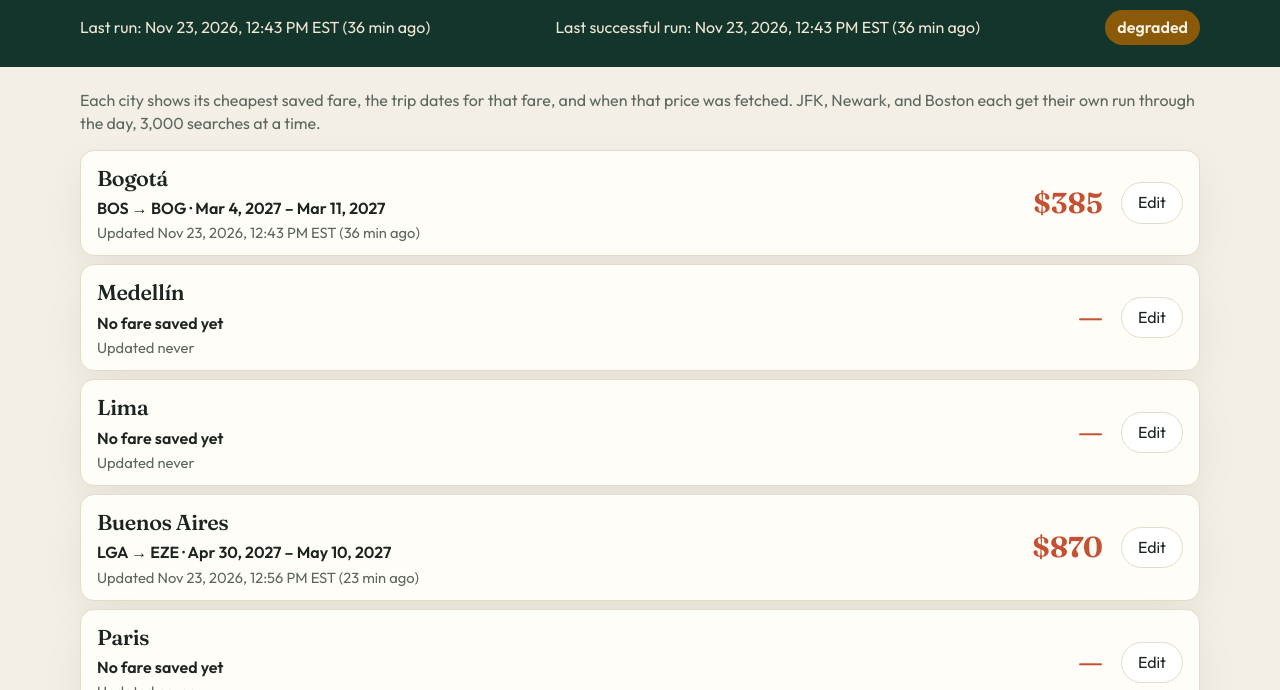
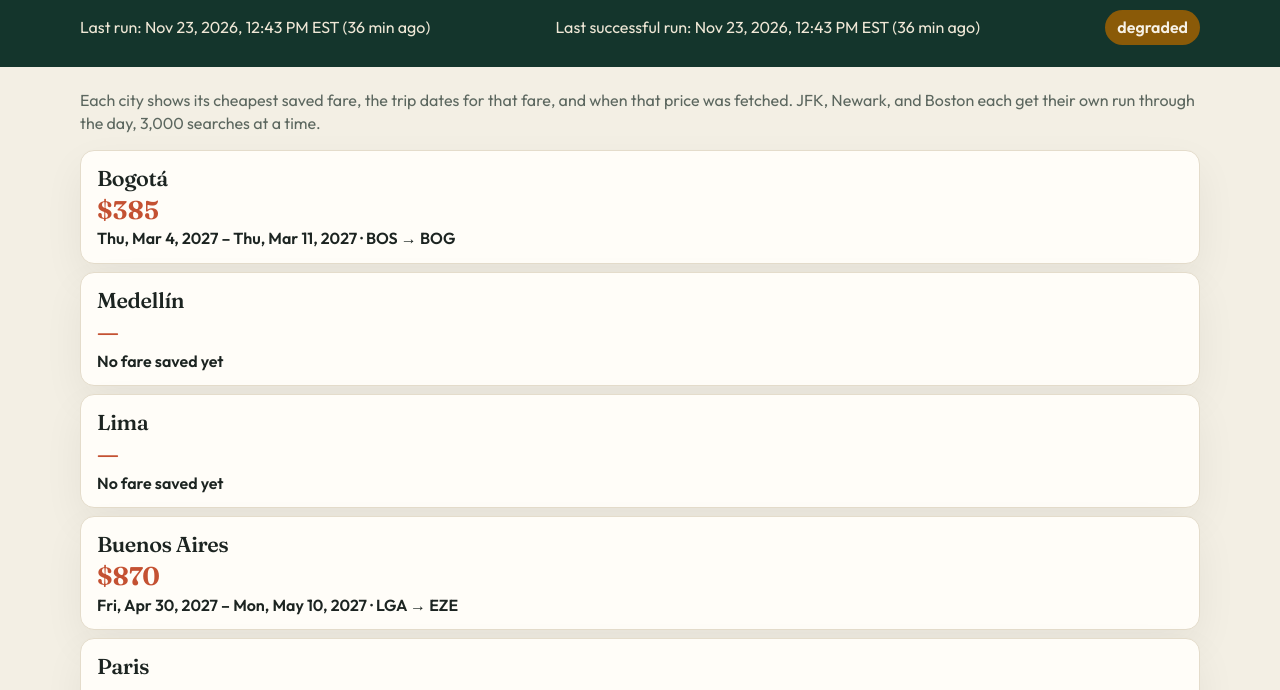
Before and after one commit to simonrisman/flightpricer, a plain HTML site: page site/index.html in a window 1280 px wide. Shown: the part 110-800 px from the top of the page. Drawn offline with Linux system fonts and the light colour scheme.

Commit message:
Collapse each route to its cheapest fare until it is opened.
Publish the site on push so GitHub Pages updates without waiting for a scrape.

Co-authored-by: Cursor <cursoragent@cursor.com>

```diff
--- a/site/app.js
+++ b/site/app.js
@@ -1015,10 +1015,13 @@ function renderRoute(route) {
   const open = !!state.open[route.id];
   const card = el("article", { class: "route" + (route.active === false ? " paused" : ""), id: "route-" + route.id });
   const dates = fare
-    ? fare.origin + " → " + fare.dest + " · " + prettyDate(fare.depart) + (fare["return"] ? " – " + prettyDate(fare["return"]) : "")
+    ? tripWhen(fare) + " · " + fare.origin + " → " + fare.dest
     : "No fare saved yet";
-  const updated = fare ? "Updated " + formatWhen(fare.fetched_at) : "Updated never";
-  const toggle = el("button", { type: "button", class: "edit-toggle", "aria-expanded": open ? "true" : "false" }, [open ? "Close" : "Edit"]);
+  const toggle = el("button", { type: "button", class: "route-summary", "aria-expanded": open ? "true" : "false" }, [
+    el("span", { class: "route-name" }, [route.label + (route.active === false ? " · paused" : "")]),
+    el("strong", { class: "route-price" }, [fare ? money(fare.price) : "—"]),
+    el("span", { class: "fare-dates" }, [dates]),
+  ]);
   const edit = el("div", { class: "route-edit", id: "edit-" + route.id });
   if (!open) edit.hidden = true;
   edit.append(
@@ -1033,24 +1036,10 @@ function renderRoute(route) {
     const willOpen = edit.hidden;
     edit.hidden = !willOpen;
     state.open[route.id] = willOpen;
-    toggle.textContent = willOpen ? "Close" : "Edit";
     toggle.setAttribute("aria-expanded", willOpen ? "true" : "false");
     if (willOpen) fillChart(route);
   });
-  card.append(
-    el("div", { class: "route-summary" }, [
-      el("div", {}, [
-        el("h2", {}, [route.label + (route.active === false ? " · paused" : "")]),
-        el("p", { class: "fare-dates" }, [dates]),
-        el("p", { class: "fare-updated" }, [updated + (fare && fare.stale ? " · last attempt failed" : "")]),
-      ]),
-      el("div", { class: "price-block" }, [
-        el("strong", {}, [fare ? money(fare.price) : "—"]),
-      ]),
-      toggle,
-    ]),
-    edit
-  );
+  card.append(toggle, edit);
   if (open) requestAnimationFrame(function () { fillChart(route); });
   return card;
 }
--- a/site/index.html
+++ b/site/index.html
@@ -8,7 +8,7 @@
   <link rel="preconnect" href="https://fonts.googleapis.com">
   <link rel="preconnect" href="https://fonts.gstatic.com" crossorigin>
   <link href="https://fonts.googleapis.com/css2?family=Fraunces:opsz,wght@9..144,560;9..144,650&family=Outfit:wght@400;500;600&display=swap" rel="stylesheet">
-  <link rel="stylesheet" href="style.css?v=9">
+  <link rel="stylesheet" href="style.css?v=10">
 </head>
 <body>
   <header class="top">
@@ -49,7 +49,7 @@
     </form>
   </dialog>
   <script src="https://cdn.jsdelivr.net/npm/js-yaml@4.1.0/dist/js-yaml.min.js"></script>
-  <script src="config-io.js?v=9"></script>
-  <script src="app.js?v=9"></script>
+  <script src="config-io.js?v=10"></script>
+  <script src="app.js?v=10"></script>
 </body>
 </html>
--- a/site/style.css
+++ b/site/style.css
@@ -67,14 +67,19 @@ main { padding: 22px 0 64px; }
 }
 .route { padding: 12px 16px; }
 .route.paused { opacity: 0.72; }
-.route-summary {
-  display: grid;
-  grid-template-columns: minmax(0, 1fr) auto auto;
-  gap: 8px 18px;
-  align-items: center;
+button.route-summary {
+  display: block;
+  width: 100%;
+  margin: 0;
+  padding: 0;
+  border: 0;
+  background: transparent;
+  text-align: left;
+  min-height: 0;
 }
-.route-summary h2 { font-size: 1.35rem; }
-.fare-dates { margin: 3px 0 0; font-weight: 600; }
+.route-name { display: block; font-family: "Fraunces", Georgia, serif; font-size: 1.35rem; font-weight: 560; letter-spacing: -0.02em; }
+.route-price { display: block; margin-top: 4px; font-family: "Fraunces", Georgia, serif; font-size: 1.6rem; color: var(--clay); line-height: 1; }
+.fare-dates { display: block; margin: 4px 0 0; font-weight: 600; }
 .fare-updated, .meta, .how { color: var(--muted); }
 .fare-updated { margin: 2px 0 0; font-size: 0.92rem; }
 .how { margin: 0 0 12px; font-size: 0.92rem; }
@@ -191,8 +196,6 @@ dialog p { color: var(--muted); }
 
 @media (max-width: 800px) {
   .tools, .top-row { grid-template-columns: 1fr; display: grid; }
-  .route-summary { grid-template-columns: 1fr auto; }
-  .edit-toggle { grid-column: 1 / -1; justify-self: start; }
   .price-block { text-align: right; }
   .top-actions { text-align: left; justify-content: flex-start; }
   .fields { grid-template-columns: 1fr; }
```
Also changed, not shown: 1 other file.
